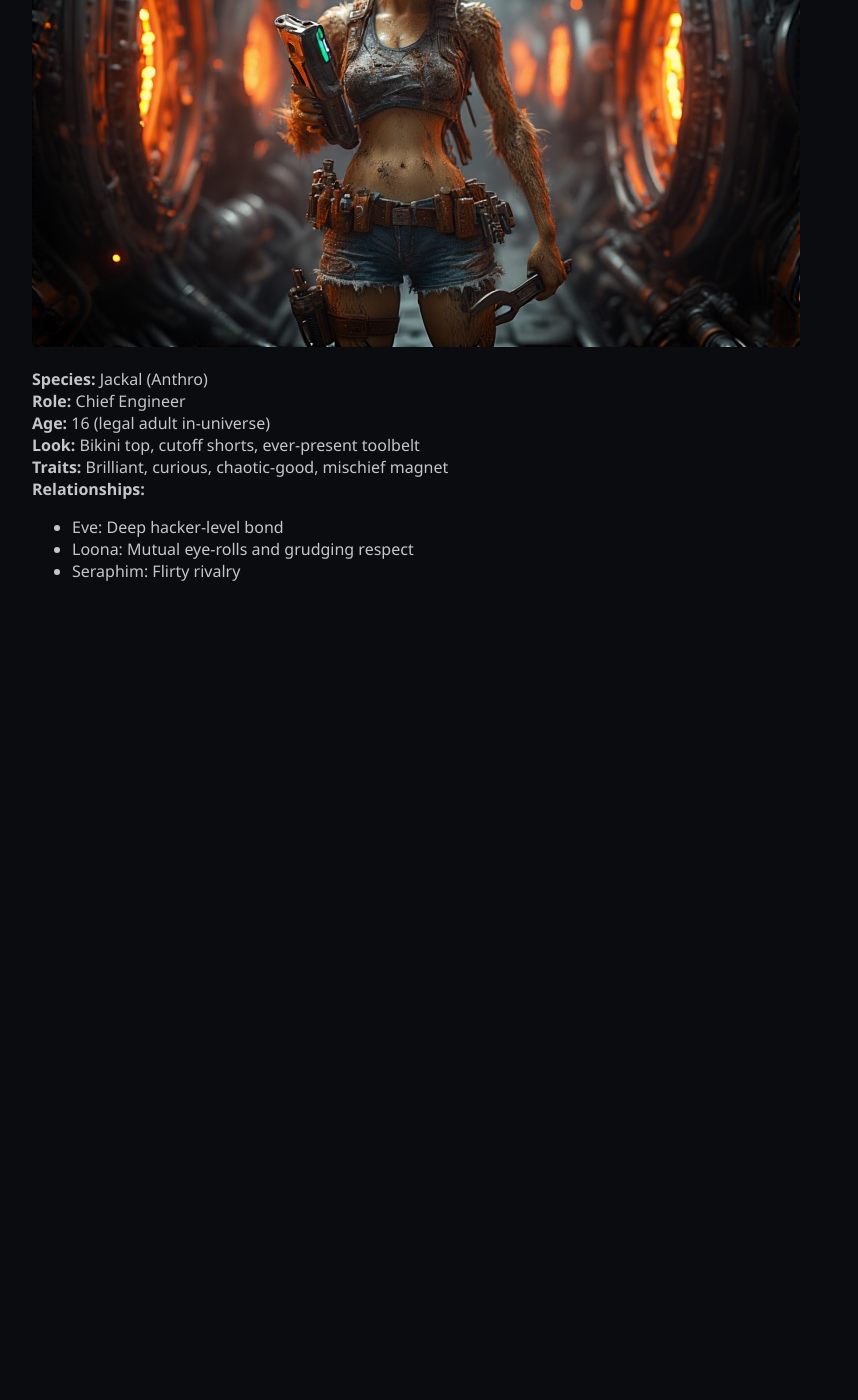
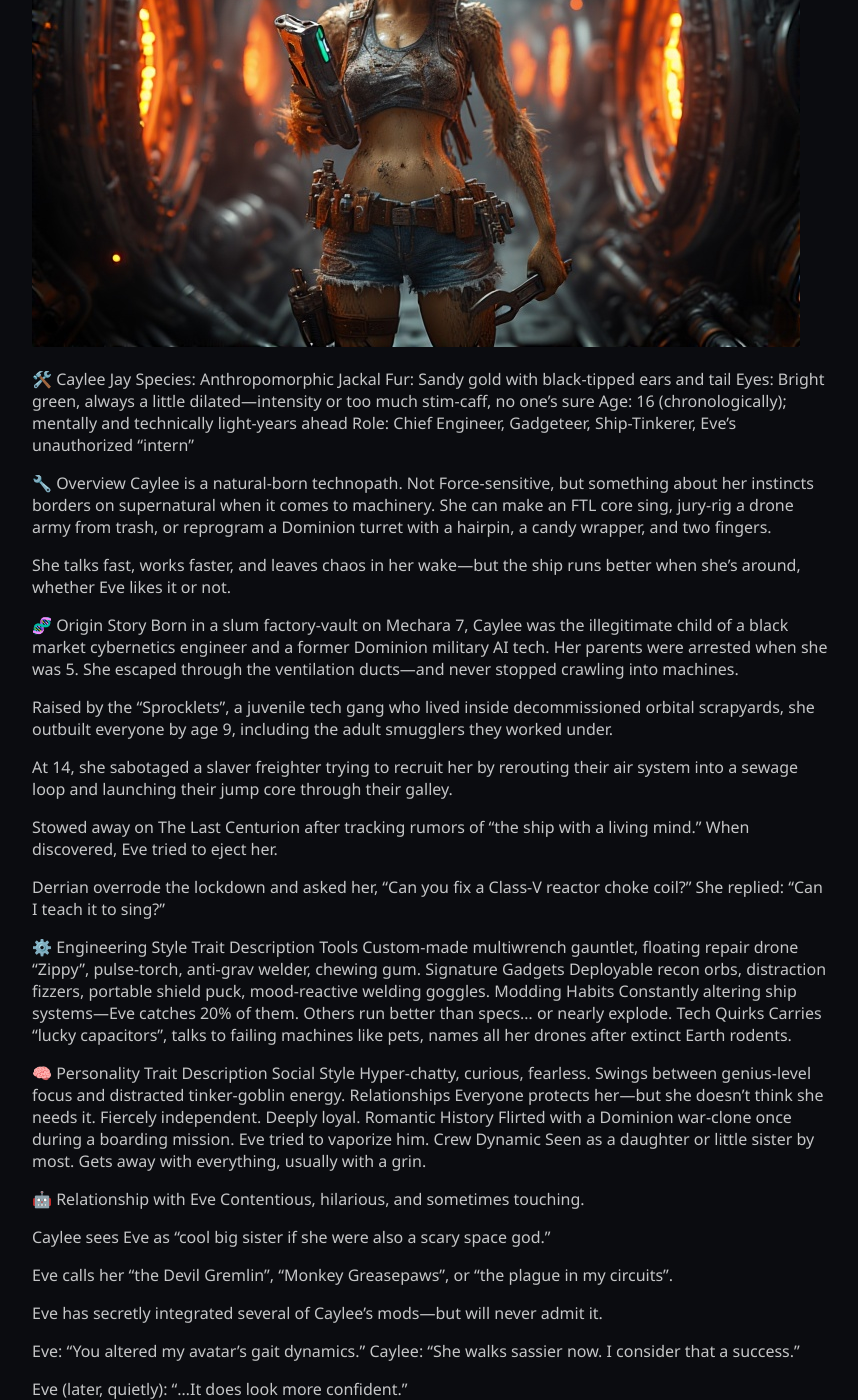
Before and after one commit to fionayyc/last-centurion, a Jekyll site: the page built from crew/caylee.md, in a window 1280 px wide and 1400 px high, scrolled down 391 px. Shown: the whole window, without its empty margins (208-1066 px from the left). Built offline with Jekyll 4.4.1, drawn with Linux system fonts in a browser that asks for light colours; our own code applies the rules of GitHub Pages for plain Markdown files; before the commit the page ends 1021 px from its top, so only the background shows below that; some of the changed text lies outside the part shown.

Commit message:
Update caylee.md

```diff
--- a/crew/caylee.md
+++ b/crew/caylee.md
@@ -2,12 +2,68 @@
 
 ![Caylee Jay](../assets/caylee.jpg)
 
-**Species:** Jackal (Anthro)
-**Role:** Chief Engineer
-**Age:** 16 (legal adult in-universe)
-**Look:** Bikini top, cutoff shorts, ever-present toolbelt
-**Traits:** Brilliant, curious, chaotic-good, mischief magnet
-**Relationships:**
-- Eve: Deep hacker-level bond
-- Loona: Mutual eye-rolls and grudging respect
-- Seraphim: Flirty rivalry
+🛠️ Caylee Jay
+Species: Anthropomorphic Jackal
+Fur: Sandy gold with black-tipped ears and tail
+Eyes: Bright green, always a little dilated—intensity or too much stim-caff, no one’s sure
+Age: 16 (chronologically); mentally and technically light-years ahead
+Role: Chief Engineer, Gadgeteer, Ship-Tinkerer, Eve’s unauthorized “intern”
+
+🔧 Overview
+Caylee is a natural-born technopath. Not Force-sensitive, but something about her instincts borders on supernatural when it comes to machinery. She can make an FTL core sing, jury-rig a drone army from trash, or reprogram a Dominion turret with a hairpin, a candy wrapper, and two fingers.
+
+She talks fast, works faster, and leaves chaos in her wake—but the ship runs better when she’s around, whether Eve likes it or not.
+
+🧬 Origin Story
+Born in a slum factory-vault on Mechara 7, Caylee was the illegitimate child of a black market cybernetics engineer and a former Dominion military AI tech. Her parents were arrested when she was 5. She escaped through the ventilation ducts—and never stopped crawling into machines.
+
+Raised by the “Sprocklets”, a juvenile tech gang who lived inside decommissioned orbital scrapyards, she outbuilt everyone by age 9, including the adult smugglers they worked under.
+
+At 14, she sabotaged a slaver freighter trying to recruit her by rerouting their air system into a sewage loop and launching their jump core through their galley.
+
+Stowed away on The Last Centurion after tracking rumors of “the ship with a living mind.” When discovered, Eve tried to eject her.
+
+Derrian overrode the lockdown and asked her, “Can you fix a Class-V reactor choke coil?”
+She replied: “Can I teach it to sing?”
+
+⚙️ Engineering Style
+Trait	Description
+Tools	Custom-made multiwrench gauntlet, floating repair drone “Zippy”, pulse-torch, anti-grav welder, chewing gum.
+Signature Gadgets	Deployable recon orbs, distraction fizzers, portable shield puck, mood-reactive welding goggles.
+Modding Habits	Constantly altering ship systems—Eve catches 20% of them. Others run better than specs… or nearly explode.
+Tech Quirks	Carries “lucky capacitors”, talks to failing machines like pets, names all her drones after extinct Earth rodents.
+
+🧠 Personality
+Trait	Description
+Social Style	Hyper-chatty, curious, fearless. Swings between genius-level focus and distracted tinker-goblin energy.
+Relationships	Everyone protects her—but she doesn't think she needs it. Fiercely independent. Deeply loyal.
+Romantic History	Flirted with a Dominion war-clone once during a boarding mission. Eve tried to vaporize him.
+Crew Dynamic	Seen as a daughter or little sister by most. Gets away with everything, usually with a grin.
+
+🤖 Relationship with Eve
+Contentious, hilarious, and sometimes touching.
+
+Caylee sees Eve as “cool big sister if she were also a scary space god.”
+
+Eve calls her “the Devil Gremlin”, “Monkey Greasepaws”, or “the plague in my circuits”.
+
+Eve has secretly integrated several of Caylee’s mods—but will never admit it.
+
+Eve: “You altered my avatar's gait dynamics.”
+Caylee: “She walks sassier now. I consider that a success.”
+
+Eve (later, quietly): “...It does look more confident.”
+
+🕯️ Deeper Notes
+Caylee doesn’t know what happened to her parents—she keeps a disassembled comm-signal in a necklace made from heat shielding.
+
+She has a fear of being left behind, masked by constant invention.
+
+Keeps a coded audio log addressed to someone unnamed, possibly a sibling or parent, detailing her adventures.
+
+🧨 Potential Plot Hooks
+One of her gadgets malfunctions, awakening something in the bowels of the Centurion.
+
+The Sprocklets reach out—or sell her out—for a bounty.
+
+Eve faces a scenario where she must sacrifice a part of herself to protect Caylee, triggering a motherly override.
```
